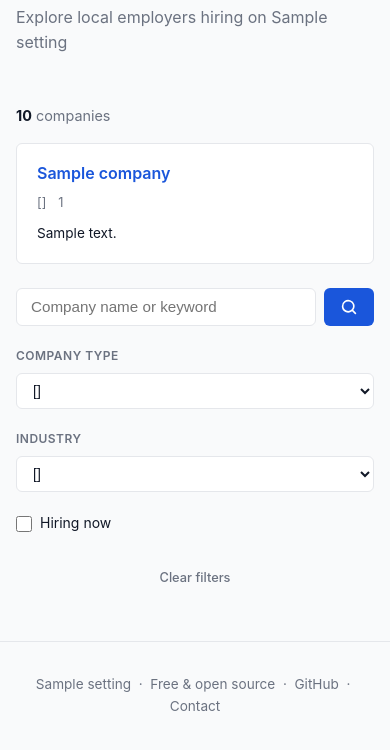
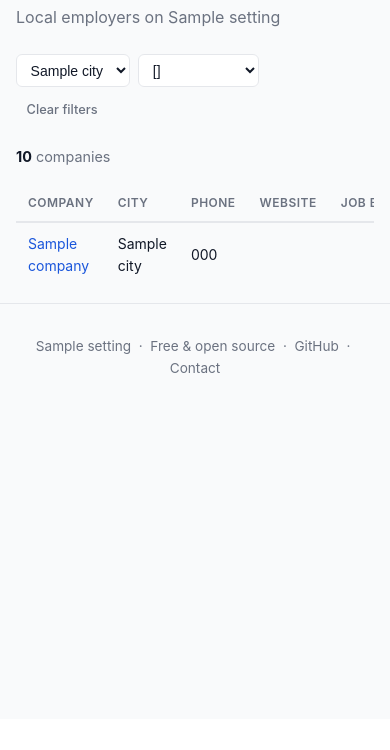
Before and after one commit to eric-price-ok/tulsa-job-spot, a Python web app: template app/templates/companies/index.html in a window 390 px wide. Shown: the part 125-875 px from the top of the page. After the commit the page ends 498 px from the top, so only its background shows below. Run offline with Jinja, Linux system fonts and the light colour scheme; the template is opened without the code that fills it: most values are stand-ins (such as "Sample title", 1, 10 or a date in 2020); some libraries are stand-ins or nearby versions.

Commit message:
Redesign Browse Companies as table; add Edit Company Profile
Browse Companies (/companies):
- Table layout with City, Phone, Website, Job Board, Socials columns
- Header filter bar (City, Industry) replacing the sidebar
- City filter dropdown populated from actual company site data
- Uses EXISTS subqueries for filters to avoid join duplication

Edit Company Profile (/companies/{id}/edit):
- Edits name, legal name, type, size, website, job board, description
- Industry checkboxes (replaces full set on save)
- Inline add/remove for social links
- Inline add/remove for locations
- Linked from Manage page

Co-Authored-By: Claude Sonnet 4.6 <noreply@anthropic.com>

```diff
--- a/app/static/css/main.css
+++ b/app/static/css/main.css
@@ -607,6 +607,83 @@ ul { list-style: none; }
   overflow: hidden;
 }
 
+/* ---------------------------------------------------------------------------
+   Filter bar (inline header filters)
+   --------------------------------------------------------------------------- */
+.filter-bar {
+  display: flex;
+  flex-wrap: wrap;
+  align-items: center;
+  gap: .5rem;
+  margin-bottom: 1.25rem;
+}
+.filter-bar select {
+  padding: .4rem .6rem;
+  border: 1px solid var(--color-border);
+  border-radius: var(--radius);
+  font-size: .875rem;
+  background: var(--color-bg-card);
+  color: var(--color-text);
+  cursor: pointer;
+}
+.filter-bar select:focus {
+  outline: 2px solid var(--color-primary);
+  outline-offset: 1px;
+}
+
+/* ---------------------------------------------------------------------------
+   Data table
+   --------------------------------------------------------------------------- */
+.table-wrap {
+  overflow-x: auto;
+  margin-bottom: 1rem;
+}
+.data-table {
+  width: 100%;
+  border-collapse: collapse;
+  font-size: .875rem;
+}
+.data-table th {
+  text-align: left;
+  padding: .55rem .75rem;
+  font-size: .75rem;
+  font-weight: 600;
+  text-transform: uppercase;
+  letter-spacing: .04em;
+  color: var(--color-text-muted);
+  border-bottom: 2px solid var(--color-border);
+  white-space: nowrap;
+}
+.data-table td {
+  padding: .6rem .75rem;
+  border-bottom: 1px solid var(--color-border);
+  vertical-align: middle;
+  color: var(--color-text);
+}
+.data-table tbody tr:last-child td {
+  border-bottom: none;
+}
+.data-table tbody tr:hover td {
+  background: var(--color-primary-light);
+}
+.table-link {
+  color: var(--color-primary);
+  text-decoration: none;
+}
+.table-link:hover {
+  text-decoration: underline;
+}
+.text-nowrap { white-space: nowrap; }
+
+/* ---------------------------------------------------------------------------
+   Checkbox grid (industry checkboxes in edit form)
+   --------------------------------------------------------------------------- */
+.checkbox-grid {
+  display: grid;
+  grid-template-columns: repeat(auto-fill, minmax(200px, 1fr));
+  gap: .5rem;
+}
+
 .filter-checkbox {
   display: flex;
   align-items: center;
--- a/app/templates/companies/index.html
+++ b/app/templates/companies/index.html
@@ -5,13 +5,9 @@
 <div class="container">
   <div class="page-header">
     <h1 class="page-header__title">Companies in Tulsa</h1>
-    <p class="page-header__sub">Explore local employers hiring on {{ settings.SITE_NAME }}</p>
+    <p class="page-header__sub">Local employers on {{ settings.SITE_NAME }}</p>
   </div>
 
-  <div class="browse-layout">
-
-    {# ---- Sidebar filters ---- #}
-    <aside class="browse-sidebar" aria-label="Search filters">
   <form
     id="search-form"
     method="GET"
@@ -19,50 +15,23 @@
     hx-get="/companies"
     hx-target="#company-results"
     hx-push-url="true"
-        hx-trigger="change from:select, change from:input[type=checkbox], submit"
+    hx-trigger="change from:select, submit"
     hx-indicator="#search-spinner"
   >
-        {# Keyword search #}
-        <div class="search-bar">
-          <input
-            type="search"
-            name="q"
-            value="{{ filters.q }}"
-            placeholder="Company name or keyword"
-            aria-label="Search companies"
-            hx-get="/companies"
-            hx-target="#company-results"
-            hx-push-url="true"
-            hx-trigger="keyup changed delay:400ms"
-            hx-include="#search-form"
-          >
-          <button type="submit" class="btn btn--primary" aria-label="Search">
-            <svg width="16" height="16" viewBox="0 0 20 20" fill="currentColor" aria-hidden="true">
-              <path fill-rule="evenodd" d="M9 3a6 6 0 100 12A6 6 0 009 3zM1 9a8 8 0 1114.32 4.906l3.387 3.387a1 1 0 01-1.414 1.414l-3.387-3.387A8 8 0 011 9z" clip-rule="evenodd"/>
-            </svg>
-          </button>
-        </div>
-
-        {# Company type filter #}
-        {% if company_types %}
-        <div class="filter-section">
-          <div class="filter-section__label">Company Type</div>
-          <select name="company_type_id">
-            <option value="">All types</option>
-            {% for ct in company_types %}
-            <option value="{{ ct.id }}" {% if filters.company_type_id == ct.id %}selected{% endif %}>
-              {{ ct.name }}
+    <div class="filter-bar">
+      {% if city_options %}
+      <select name="city_id" aria-label="Filter by city">
+        <option value="">All cities</option>
+        {% for city in city_options %}
+        <option value="{{ city.id }}" {% if filters.city_id == city.id %}selected{% endif %}>
+          {{ city.city_name }}
         </option>
         {% endfor %}
       </select>
-        </div>
       {% endif %}
 
-        {# Industry filter #}
       {% if industries %}
-        <div class="filter-section">
-          <div class="filter-section__label">Industry</div>
-          <select name="industry_id">
+      <select name="industry_id" aria-label="Filter by industry">
         <option value="">All industries</option>
         {% for ind in industries %}
         <option value="{{ ind.id }}" {% if filters.industry_id == ind.id %}selected{% endif %}>
@@ -70,38 +39,18 @@
         </option>
         {% endfor %}
       </select>
-        </div>
       {% endif %}
 
-        {# Has open jobs toggle #}
-        <div class="filter-section">
-          <label class="filter-checkbox">
-            <input
-              type="checkbox"
-              name="has_open_jobs"
-              value="true"
-              {% if filters.has_open_jobs %}checked{% endif %}
-            >
-            Hiring now
-          </label>
+      <span id="search-spinner" class="htmx-indicator text-muted text-sm">Loading…</span>
+
+      {% if filters.city_id or filters.industry_id %}
+      <a href="/companies" class="btn btn--ghost btn--sm">Clear filters</a>
+      {% endif %}
     </div>
+  </form>
 
-        {# Reset link #}
-        {% if filters.q or filters.company_type_id or filters.industry_id or filters.has_open_jobs %}
-        <a href="/companies" class="btn btn--ghost btn--sm" style="width:100%;justify-content:center;margin-top:.5rem">
-          Clear filters
-        </a>
-        {% endif %}
-      </form>
-    </aside>
-
-    {# ---- Results ---- #}
-    <div>
   <div id="company-results">
     {% include "partials/company_list.html" %}
   </div>
 </div>
-
-  </div>
-</div>
 {% endblock %}
--- a/app/templates/partials/company_list.html
+++ b/app/templates/partials/company_list.html
@@ -7,51 +7,71 @@
     {% else %}
       <strong>{{ total }}</strong> companies
     {% endif %}
-    {% if filters.q %}
-      matching &ldquo;{{ filters.q }}&rdquo;
-    {% endif %}
   </div>
-  <span id="search-spinner" class="htmx-indicator text-muted text-sm">Searching…</span>
 </div>
 
 {% if companies %}
-  <div class="company-list" role="list">
+<div class="table-wrap">
+  <table class="data-table">
+    <thead>
+      <tr>
+        <th>Company</th>
+        <th>City</th>
+        <th>Phone</th>
+        <th>Website</th>
+        <th>Job Board</th>
+        <th>Socials</th>
+      </tr>
+    </thead>
+    <tbody>
       {% for company in companies %}
-    {% set hq = company.sites | selectattr('is_headquarters', 'equalto', true) | first %}
-    <a href="/companies/{{ company.id }}" class="company-card" role="listitem">
-      <div class="company-card__top">
-        <div class="company-card__name">{{ company.common_name }}</div>
-        <div class="company-card__badges">
+      {% set hq = (company.sites | selectattr('is_headquarters', 'equalto', true) | list | first) or (company.sites | first) %}
+      <tr>
+        <td>
+          <a href="/companies/{{ company.id }}" class="table-link">{{ company.common_name }}</a>
           {% if company.is_scraped %}
             <span class="badge badge--scraped" title="Sourced by scraper">Scraped</span>
           {% endif %}
-        </div>
-      </div>
-      <div class="company-card__meta">
-        {% if company.company_type_obj %}
-          <span class="company-card__meta-item">{{ company.company_type_obj.name }}</span>
+        </td>
+        <td>{{ hq.city.city_name if hq and hq.city else '' }}</td>
+        <td class="text-nowrap">{{ hq.phone if hq and hq.phone else '' }}</td>
+        <td>
+          {% if company.website and not company.is_scraped and (company.website.startswith('http://') or company.website.startswith('https://')) %}
+            <a href="{{ company.website }}" target="_blank" rel="noopener noreferrer" class="table-link">
+              {{ company.website | replace('https://', '') | replace('http://', '') | truncate(30, true, '…') }}
+            </a>
           {% endif %}
-        {% if hq and hq.city %}
-          <span class="company-card__meta-item">📍 {{ hq.city.city_name }}</span>
+        </td>
+        <td>
+          {% if company.jobboard and not company.is_scraped and (company.jobboard.startswith('http://') or company.jobboard.startswith('https://')) %}
+            <a href="{{ company.jobboard }}" target="_blank" rel="noopener noreferrer" class="table-link">
+              {{ company.jobboard | replace('https://', '') | replace('http://', '') | truncate(30, true, '…') }}
+            </a>
           {% endif %}
-        {% if company.company_size %}
-          <span class="company-card__meta-item">{{ company.company_size }}</span>
+        </td>
+        <td>
+          {% if not company.is_scraped %}
+            {% for social in company.socials %}
+              {% if social.is_active and social.company_url and (social.company_url.startswith('http://') or social.company_url.startswith('https://')) %}
+                <a href="{{ social.company_url }}" target="_blank" rel="noopener noreferrer"
+                   class="table-link" title="{{ social.social_type.name }}">
+                  {{ social.social_type.name }}
+                </a>
               {% endif %}
-      </div>
-      {% if company.description %}
-        <div class="company-card__desc">{{ company.description }}</div>
+            {% endfor %}
           {% endif %}
-    </a>
+        </td>
+      </tr>
       {% endfor %}
+    </tbody>
+  </table>
 </div>
 
   {% if total_pages > 1 %}
   <nav class="pagination" aria-label="Pagination">
     {% set base_params = [] %}
-    {% if filters.q %}{% set _ = base_params.append('q=' ~ filters.q|urlencode) %}{% endif %}
-    {% if filters.company_type_id %}{% set _ = base_params.append('company_type_id=' ~ filters.company_type_id) %}{% endif %}
+    {% if filters.city_id %}{% set _ = base_params.append('city_id=' ~ filters.city_id) %}{% endif %}
     {% if filters.industry_id %}{% set _ = base_params.append('industry_id=' ~ filters.industry_id) %}{% endif %}
-    {% if filters.has_open_jobs %}{% set _ = base_params.append('has_open_jobs=true') %}{% endif %}
     {% set qstr = base_params | join('&') %}
 
     {% if page > 1 %}
@@ -80,7 +100,7 @@
   <div class="empty-state">
     <div class="empty-state__title">No companies found</div>
     <div class="empty-state__text">
-      {% if filters.q or filters.company_type_id or filters.industry_id or filters.has_open_jobs %}
+      {% if filters.city_id or filters.industry_id %}
         Try adjusting your filters or <a href="/companies">clear all filters</a>.
       {% else %}
         No companies have been approved yet. Check back soon.
```
Also changed, not shown: app/routers/companies.py (+199 -36 lines), app/templates/companies/edit.html (added, +205 -0 lines), app/templates/companies/manage.html (+11 -0 lines). Lines whose indentation alone changed are shown as unchanged.
